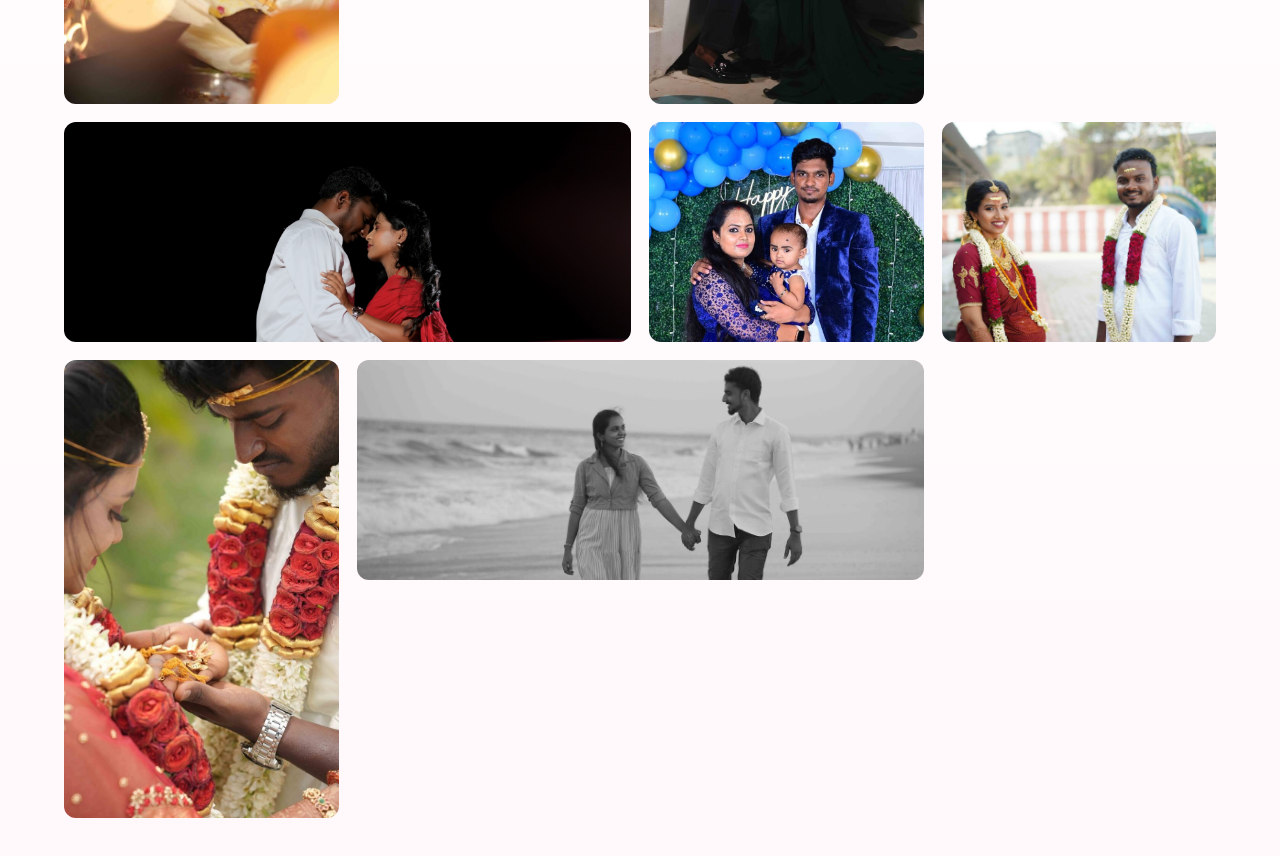
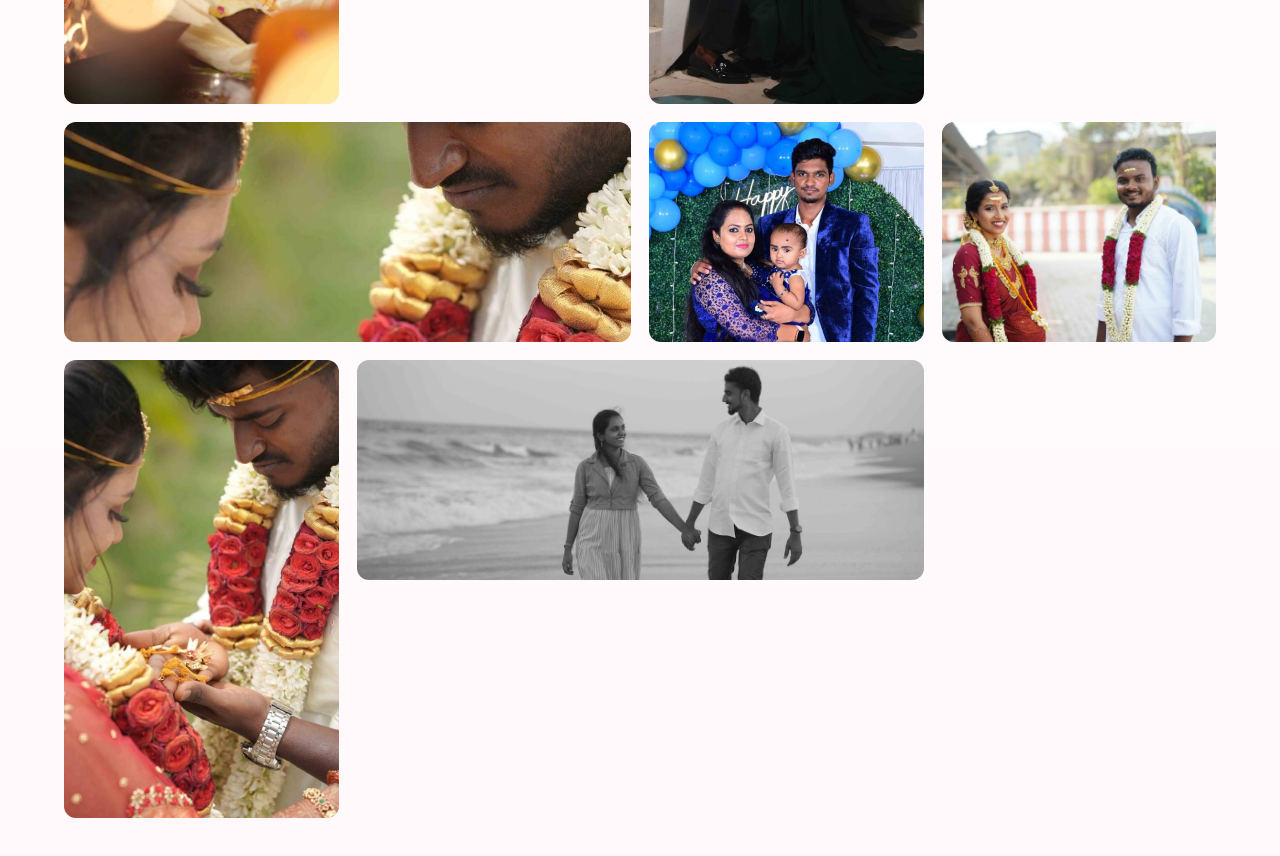
Before and after one commit to harishhs143hs-code/Image-Paradise-Photography, a React (Vite) app: page / in a window 1280 px wide. Shown: the part 3680-4536 px from the top of the page. Built offline with nearby package versions, Linux system fonts and the light colour scheme; a web font is replaced by a local one.

Commit message:
fix: repair missing and damaged photography assets

```diff
--- a/src/data/gallery.ts
+++ b/src/data/gallery.ts
@@ -36,7 +36,7 @@ export const galleryItems: GalleryItem[] = [
   },
   {
     id: 'g-4',
-    src: '/images/gallery1.jpeg',
+    src: '/images/DSC06422-opt.JPG',
     alt: 'Engagement photography couple Chennai - Romantic pre-wedding photos at garden',
     title: 'Engaged',
     subtitle: 'Engagement Session · Chennai 2026',
```
